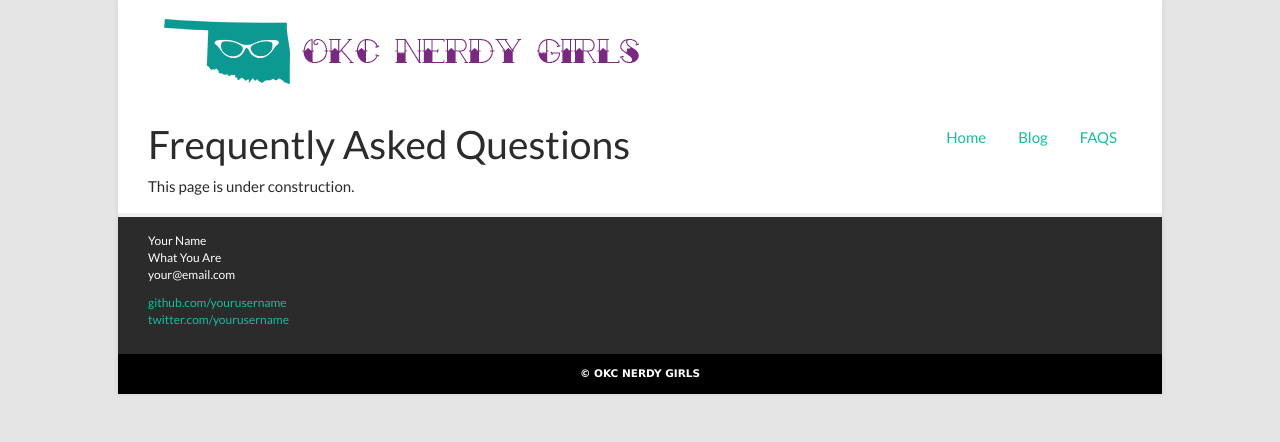
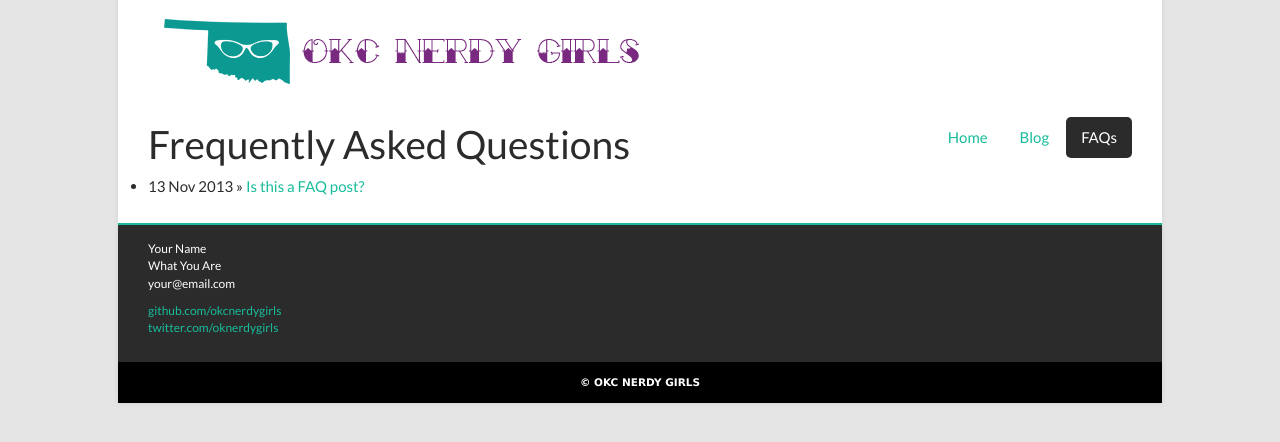
Before and after one commit to amandaharlin/okcnerdygirls.github.io, a Jekyll site: the page built from faq/index.html, in a window 1280 px wide. Shown: the top 442 px of the page. Built offline with Jekyll 4.4.1, drawn with Linux system fonts in a browser that asks for light colours.

Commit message:
Separated posts into two types (blog posts and faqs); Fixed navigation pill highlighting;

```diff
--- a/_layouts/default.html
+++ b/_layouts/default.html
@@ -23,22 +23,22 @@
 				</div>
 				<div class="row" style="float: right;">
 					<ul class="nav nav-pills">
-						{% if page.url == "/index.html" %}
+						{% if page.category == "home" %}
 						<li class="active"><a href="/">Home</a></li>
 						{% else %}
 						<li><a href="/">Home</a></li>
 						{% endif %}
 
-						{% if page.url == "/blog/index.html" %}
+						{% if page.category == "blog" %}
 						<li class="active"><a href="/blog">Blog</a></li>
 						{% else %}
 						<li><a href="/blog">Blog</a></li>
 						{% endif %}
 
-						{% if page.url == "/faq/index.html" %}
-						<li class="active"><a href="/faq">FAQS</a></li>
+						{% if page.category == "faq" %}
+						<li class="active"><a href="/faq">FAQs</a></li>
 						{% else %}
-						<li><a href="/faq">FAQS</a></li>
+						<li><a href="/faq">FAQs</a></li>
 						{% endif %}
 					</ul>
 				</div>
@@ -55,8 +55,8 @@
 					</div>
 					<div class="contact">
 						<p>
-							<a href="http://github.com/yourusername/">github.com/yourusername</a><br />
-							<a href="http://twitter.com/yourusername/">twitter.com/yourusername</a><br />
+							<a href="https://github.com/okcnerdygirls">github.com/okcnerdygirls</a><br />
+							<a href="https://twitter.com/oknerdygirls">twitter.com/oknerdygirls</a><br />
 						</p>
 					</div>
 				</div>
--- a/_layouts/post.html
+++ b/_layouts/faq_post.html
@@ -1,5 +1,6 @@
 ---
 layout: default
+category: faq
 ---
 <h2>{{ page.title }}</h2>
 <p class="meta">{{ page.date | date_to_string }}</p>
--- a/blog/index.html
+++ b/blog/index.html
@@ -1,13 +1,14 @@
 ---
 layout: default
 title: OKC Nerdy Girls - Blog
+category: blog
 ---
 
 <div id="home">
   <h1>Blog Posts</h1>
   <ul class="posts">
-    {% for post in site.posts %}
-      <li><span>{{ post.date | date_to_string }}</span> &raquo; <a href="{{ post.url }}">{{ post.title }}</a></li>
+    {% for post in site.categories.blog %}
+    <li><span>{{ post.date | date_to_string }}</span> &raquo; <a href="{{ post.url }}">{{ post.title }}</a></li>
     {% endfor %}
   </ul>
 </div>
--- a/css/main.css
+++ b/css/main.css
@@ -31,7 +31,7 @@ body div.page {
   font-size: 80%;
   background-color: #2b2b2b;
   color: #ffffff;
-  border-top: 4px solid #eee;
+  border-top: 2px solid #18bc9c;
   overflow: hidden;
 }
 
--- a/faq/index.html
+++ b/faq/index.html
@@ -1,9 +1,14 @@
 ---
 layout: default
 title: OKC Nerdy Girls - FAQs
+category: faq
 ---
 
 <div id="home">
   <h1>Frequently Asked Questions</h1>
-  This page is under construction.
+  <ul class="posts">
+    {% for post in site.categories.faq %}
+    <li><span>{{ post.date | date_to_string }}</span> &raquo; <a href="{{ post.url }}">{{ post.title }}</a></li>
+    {% endfor %}
+  </ul>
 </div>
--- a/index.html
+++ b/index.html
@@ -1,6 +1,7 @@
 ---
 layout: default
 title: OKC Nerdy Girls
+category: home
 ---
 
 <div id="home">
```
Also changed, not shown: _layouts/blog_post.html (added, +10 -0 lines), blog/_posts/2013-11-13-welcome-to-jekyll.markdown (added, +24 -0 lines), faq/_posts/2013-11-13-welcome-to-jekyll.markdown (added, +8 -0 lines).
